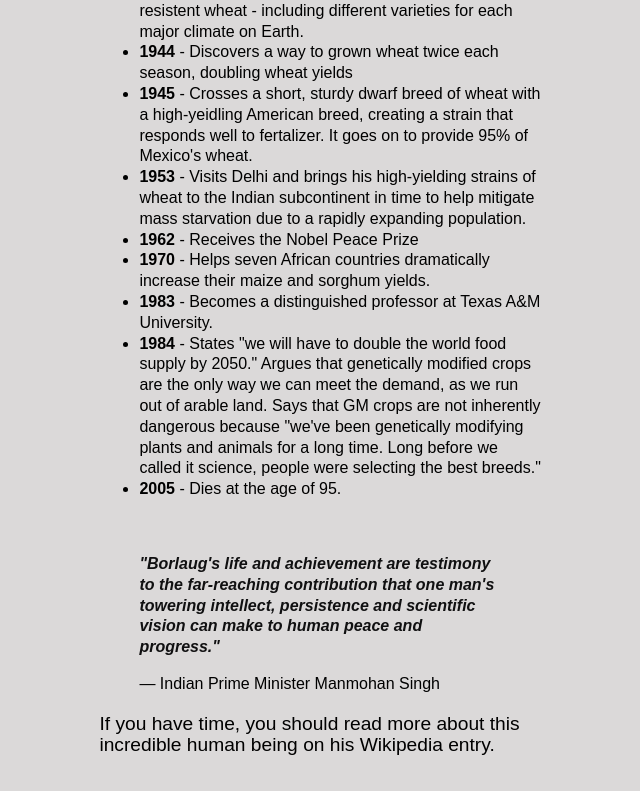
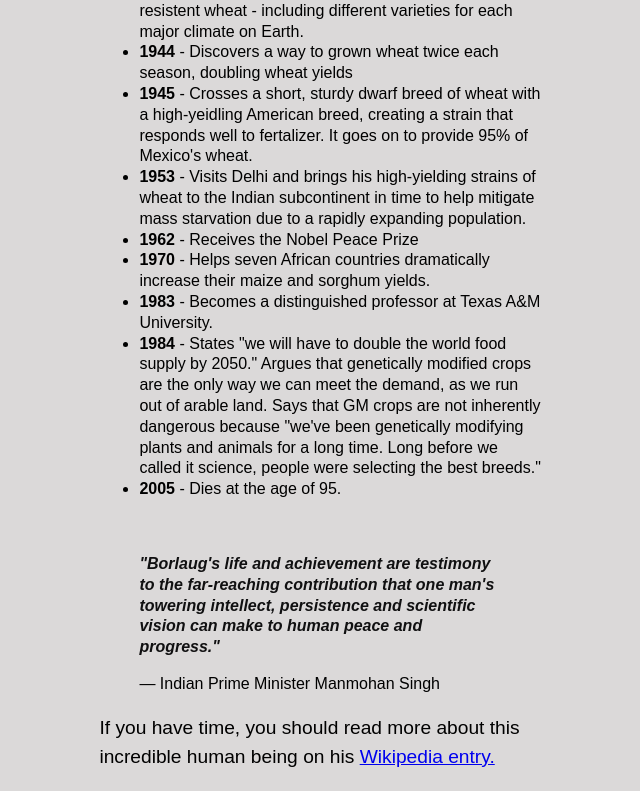
Before and after one commit to marlierecharlie/Exo-CSS, a plain HTML site: page exercice1.html in a window 1280 px wide. Shown: the part 1359-2150 px from the top of the page, without its empty margins (351-991 px from the left). Drawn offline with Linux system fonts and the light colour scheme.

Commit message:
fin de l'exercice

```diff
--- a/exercice1.html
+++ b/exercice1.html
@@ -49,7 +49,7 @@
 
                 <section>
                     <p class="theend">
-                        If you have time, you should read more about this incredible human being on his Wikipedia entry.
+                        If you have time, you should read more about this incredible human being on his <a href="https://en.wikipedia.org/wiki/Norman_Borlaug%22%3Ewikipedi"> Wikipedia entry.</a>
                     </p>
                 </section>
             </article>
--- a/style2.css
+++ b/style2.css
@@ -57,5 +57,6 @@ h1
 .theend
 {
     font-size: 120%;
+    line-height: 150%;
 
 }
```
